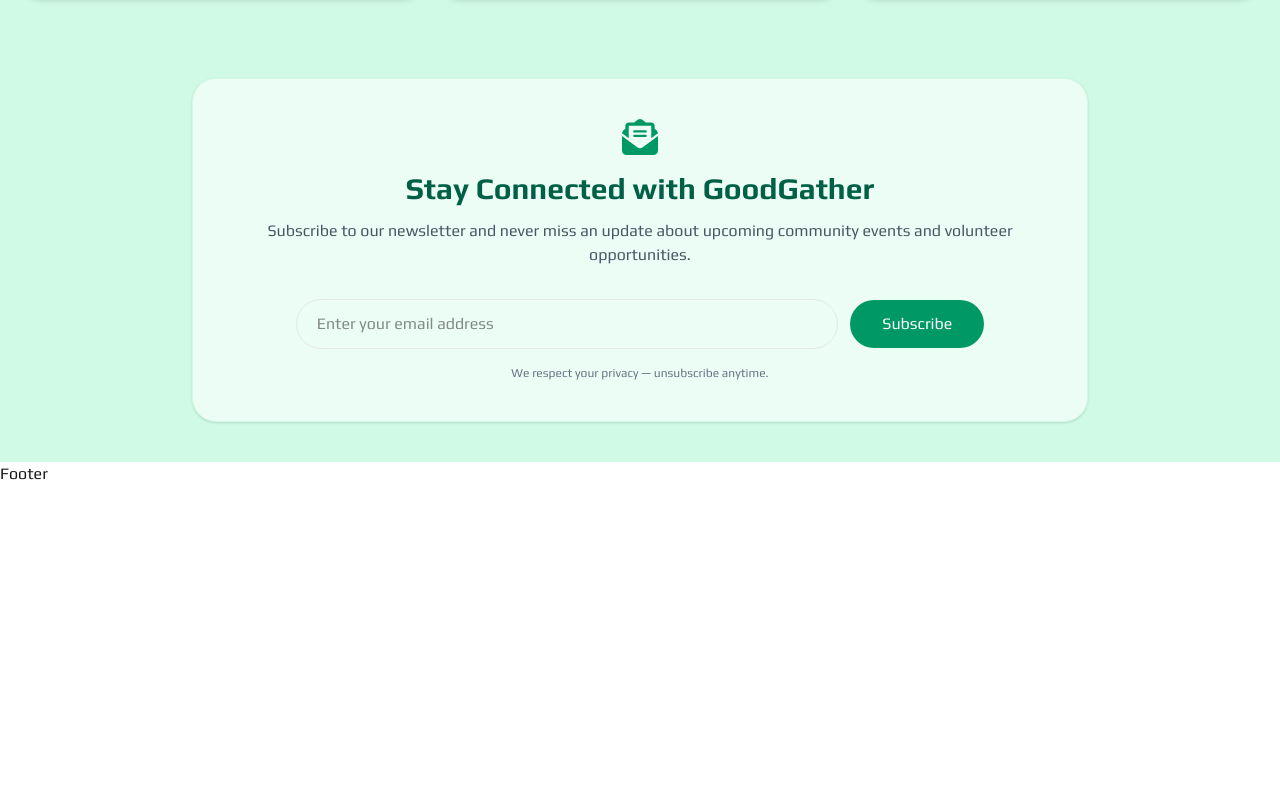
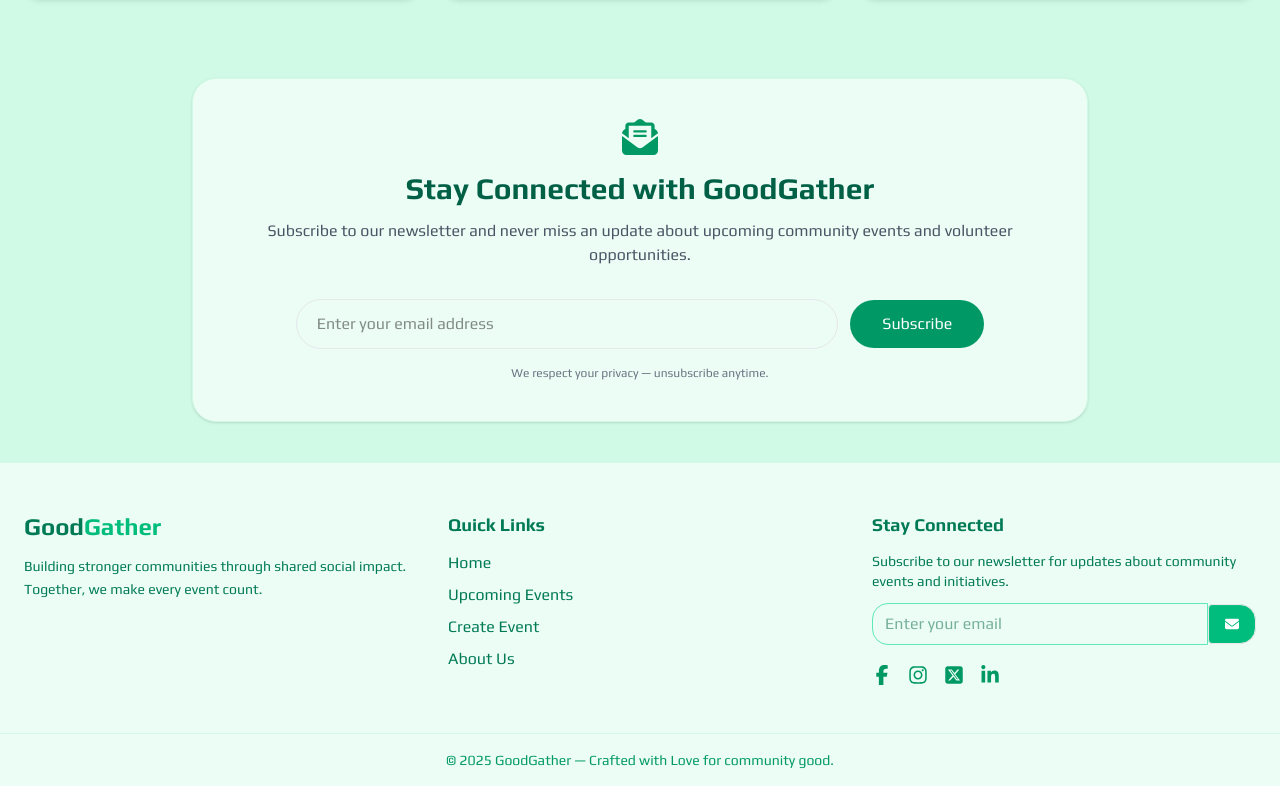
Before and after one commit to nasim-ferdous/good-gather-client, a React (Vite) app: page / in a window 1280 px wide. Shown: the part 1569-2355 px from the top of the page. Before the commit the page ends 2055 px from the top, so only its background shows below. Built offline with nearby package versions, Linux system fonts and the light colour scheme; no server answers.

Commit message:
added footer section

```diff
--- a/src/components/Footer/Footer.jsx
+++ b/src/components/Footer/Footer.jsx
@@ -1,7 +1,117 @@
 import React from "react";
+import {
+  FaEnvelope,
+  FaFacebookF,
+  FaInstagram,
+  FaLinkedinIn,
+  FaSquareXTwitter,
+} from "react-icons/fa6";
+import { Link } from "react-router";
 
 const Footer = () => {
-  return <div>Footer</div>;
+  return (
+    <div className="bg-emerald-50 text-emerald-800 border-t border-emerald-100 ">
+      <div className="max-w-7xl mx-auto px-6 py-12 grid grid-cols-1 md:grid-cols-3 gap-10">
+        <div>
+          <Link to="/" className="text-2xl font-bold text-emerald-700">
+            Good<span className="text-emerald-500">Gather</span>
+          </Link>
+          <p className="mt-3 text-sm text-emerald-700 leading-relaxed">
+            Building stronger communities through shared social impact.
+            Together, we make every event count.
+          </p>
+        </div>
+
+        <div>
+          <h3 className="font-semibold text-lg text-emerald-700 mb-3">
+            Quick Links
+          </h3>
+          <ul className="space-y-2 text-emerald-700">
+            <li>
+              <Link to="/" className="hover:text-emerald-900 transition">
+                Home
+              </Link>
+            </li>
+            <li>
+              <Link
+                to="/up-coming-event"
+                className="hover:text-emerald-900 transition"
+              >
+                Upcoming Events
+              </Link>
+            </li>
+            <li>
+              <Link
+                // to="/create-event"
+                className="hover:text-emerald-900 transition"
+              >
+                Create Event
+              </Link>
+            </li>
+            <li>
+              <Link
+                // to="/abopt"
+                className="hover:text-emerald-900 transition"
+              >
+                About Us
+              </Link>
+            </li>
+          </ul>
+        </div>
+
+        <div>
+          <h3 className="font-semibold text-lg text-emerald-700 mb-3">
+            Stay Connected
+          </h3>
+          <p className="text-sm mb-3 text-emerald-700">
+            Subscribe to our newsletter for updates about community events and
+            initiatives.
+          </p>
+          <div className="flex items-center">
+            <input
+              type="email"
+              placeholder="Enter your email"
+              className="w-full px-3 py-2 rounded-l-2xl border border-emerald-300 focus:outline-none focus:ring-2 focus:ring-emerald-400"
+            />
+            <button className="btn bg-emerald-500 text-white px-4 py-2 rounded-r-2xl hover:bg-emerald-600 transition">
+              <FaEnvelope />
+            </button>
+          </div>
+          <div className="flex space-x-4 mt-5">
+            <p
+              href="#"
+              className="text-emerald-600 hover:text-emerald-800 text-xl"
+            >
+              <FaFacebookF />
+            </p>
+            <p
+              href="#"
+              className="text-emerald-600 hover:text-emerald-800 text-xl"
+            >
+              <FaInstagram />
+            </p>
+            <p
+              href="#"
+              className="text-emerald-600 hover:text-emerald-800 text-xl"
+            >
+              <FaSquareXTwitter />
+            </p>
+            <p
+              href="#"
+              className="text-emerald-600 hover:text-emerald-800 text-xl"
+            >
+              <FaLinkedinIn />
+            </p>
+          </div>
+        </div>
+      </div>
+
+      <div className="border-t border-emerald-100 py-4 text-center text-sm text-emerald-600">
+        © {new Date().getFullYear()} GoodGather — Crafted with Love for
+        community good.
+      </div>
+    </div>
+  );
 };
 
 export default Footer;
```
